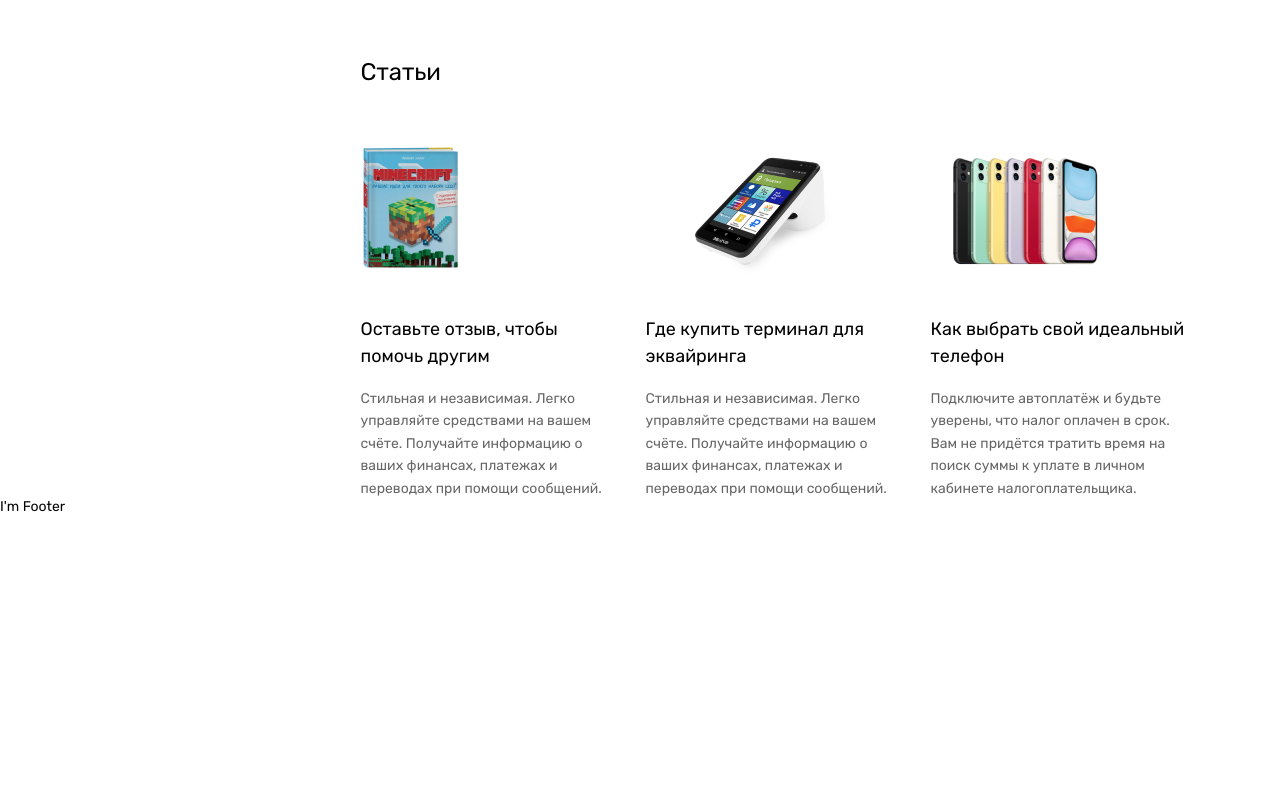
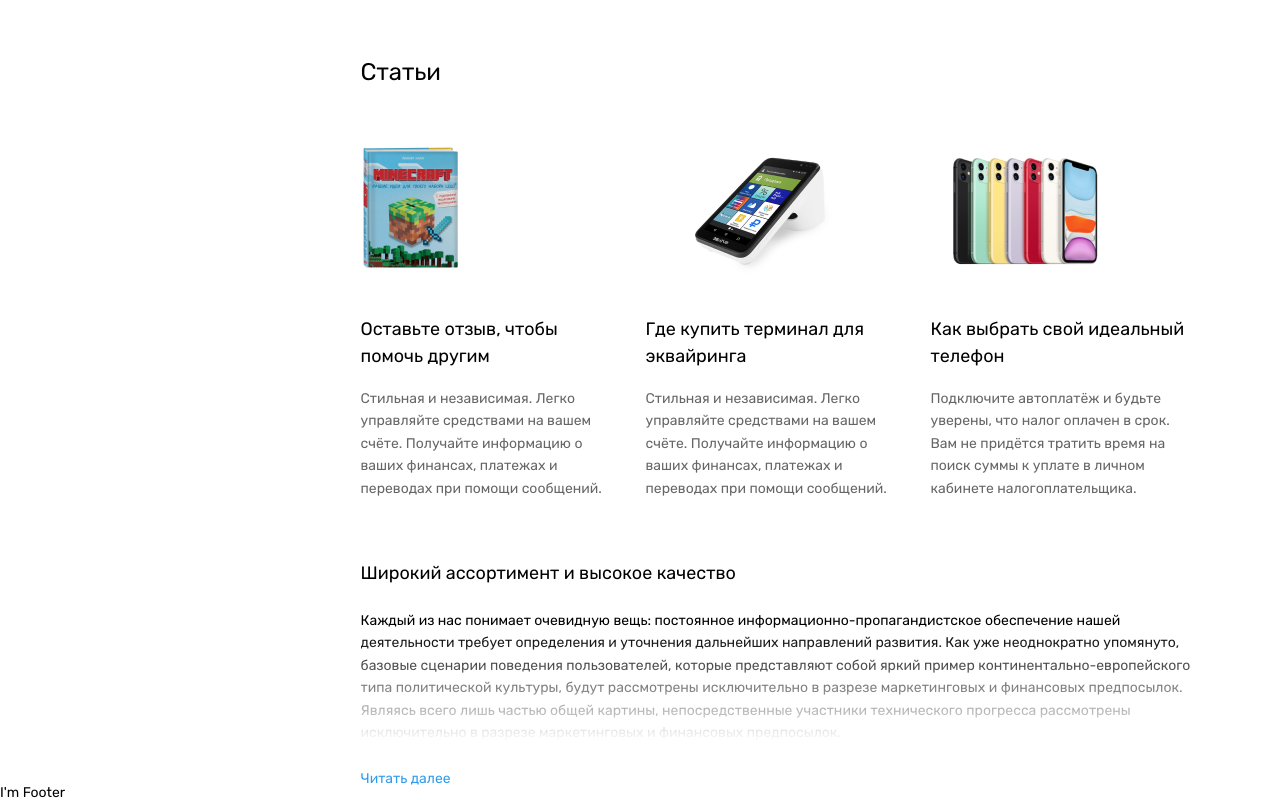
Before and after one commit to ARonin2001/AdvantShop_Better, a website: page src/index.html in a window 1280 px wide. Shown: the part 3167-3967 px from the top of the page. Before the commit the page ends 3681 px from the top, so only its background shows below. Drawn offline with nearby package versions, Linux system fonts and the light colour scheme; files that its build step writes are made by us from their sources; files whose address does not match are found by name.

Commit message:
benefits of content section

```diff
--- a/src/content.html
+++ b/src/content.html
@@ -946,4 +946,16 @@
             </div>
         </div>
     </section>
+
+    <section class="benefits content__benefits _container-content">
+        <div class="benefits__container">
+            <div class="benefits__title">Широкий ассортимент и высокое качество</div>
+
+            <div class="benefits__description">
+                Каждый из нас понимает очевидную вещь: постоянное информационно-пропагандистское обеспечение нашей деятельности требует определения и уточнения дальнейших направлений развития. Как уже неоднократно упомянуто, базовые сценарии поведения пользователей, которые представляют собой яркий пример континентально-европейского типа политической культуры, будут рассмотрены исключительно в разрезе маркетинговых и финансовых предпосылок. Являясь всего лишь частью общей картины, непосредственные участники технического прогресса рассмотрены исключительно в разрезе маркетинговых и финансовых предпосылок.
+            </div>
+
+            <a href="#" class="benefits__btn-more">Читать далее</a>
+        </div>
+    </section>
 </div>
--- /dev/null
+++ b/src/scss/blocks/content/benefits.scss
@@ -0,0 +1,28 @@
+.benefits {
+    &__title {
+        font-size: 18px;
+        line-height: 150%;
+    }
+    &__description {
+        position: relative;
+        margin-top: 23px;
+        line-height: 160%;
+        max-height: 132px;
+        overflow: hidden;
+
+        &::after {
+            content: '';
+            display: block;
+            position: absolute;
+            bottom: 0;
+            width: 100%;
+            height: 110px;
+            background: linear-gradient(0deg, #FFFFFF 0%, rgba(255, 255, 255, 0) 100%);
+        }
+    }
+    &__btn-more {
+        display: inline-block;
+        color: $blue-color;
+        margin-top: 30px;
+    }
+}
--- a/src/scss/blocks/content/content.scss
+++ b/src/scss/blocks/content/content.scss
@@ -4,7 +4,7 @@
     &__baner, &__prevailing {
         margin-top: 24px;
     }
-    &__tovars, &__news, &__content-articles  {
+    &__tovars, &__news, &__content-articles, &__benefits  {
         margin-top: 60px;
     }
 }
--- a/src/scss/style.scss
+++ b/src/scss/style.scss
@@ -74,5 +74,6 @@
 @import 'blocks/pagination';
 @import 'blocks/content/news';
 @import 'blocks/content/articles';
+@import 'blocks/content/benefits';
 
 @import 'blocks/footer';
```
Also changed, not shown: AdvantShop_better/content.html (+12 -0 lines), AdvantShop_better/index.html (+12 -0 lines), AdvantShop_better/css/style.css, AdvantShop_better/css/style.min.css.
